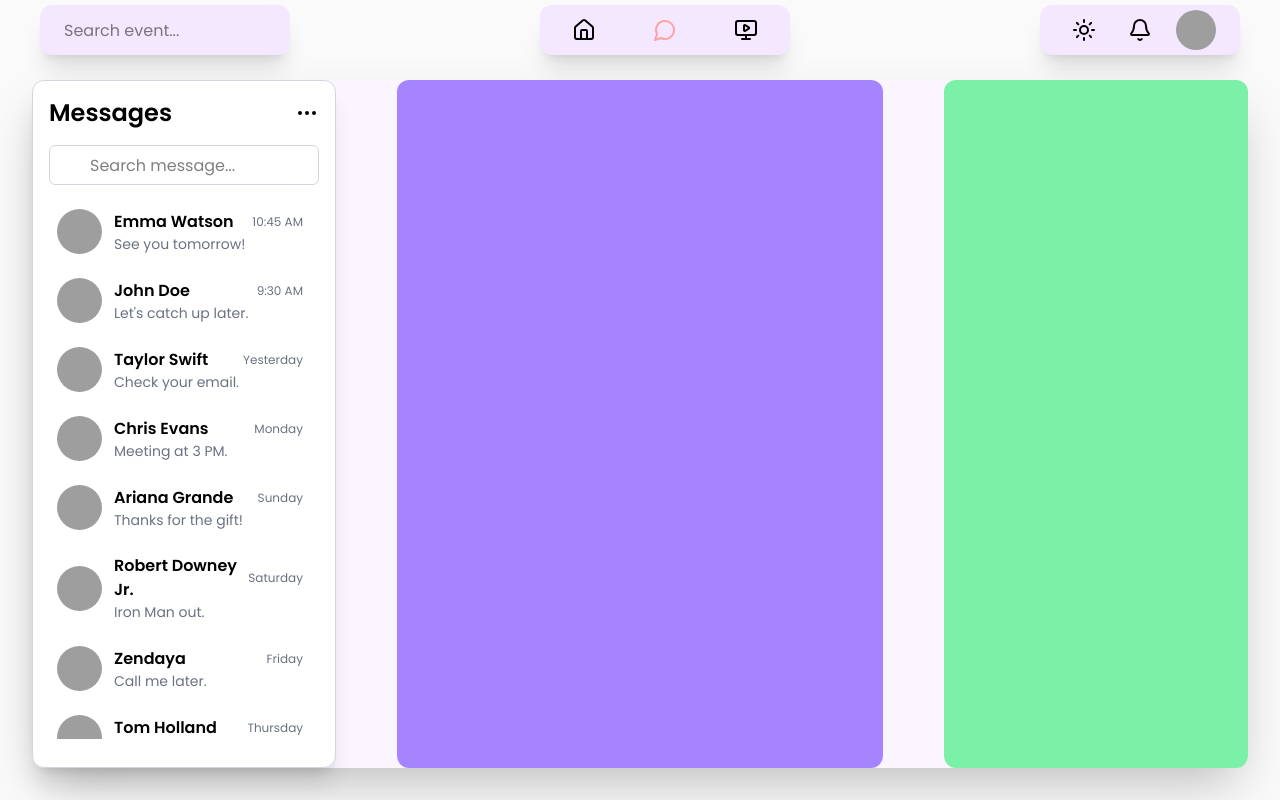
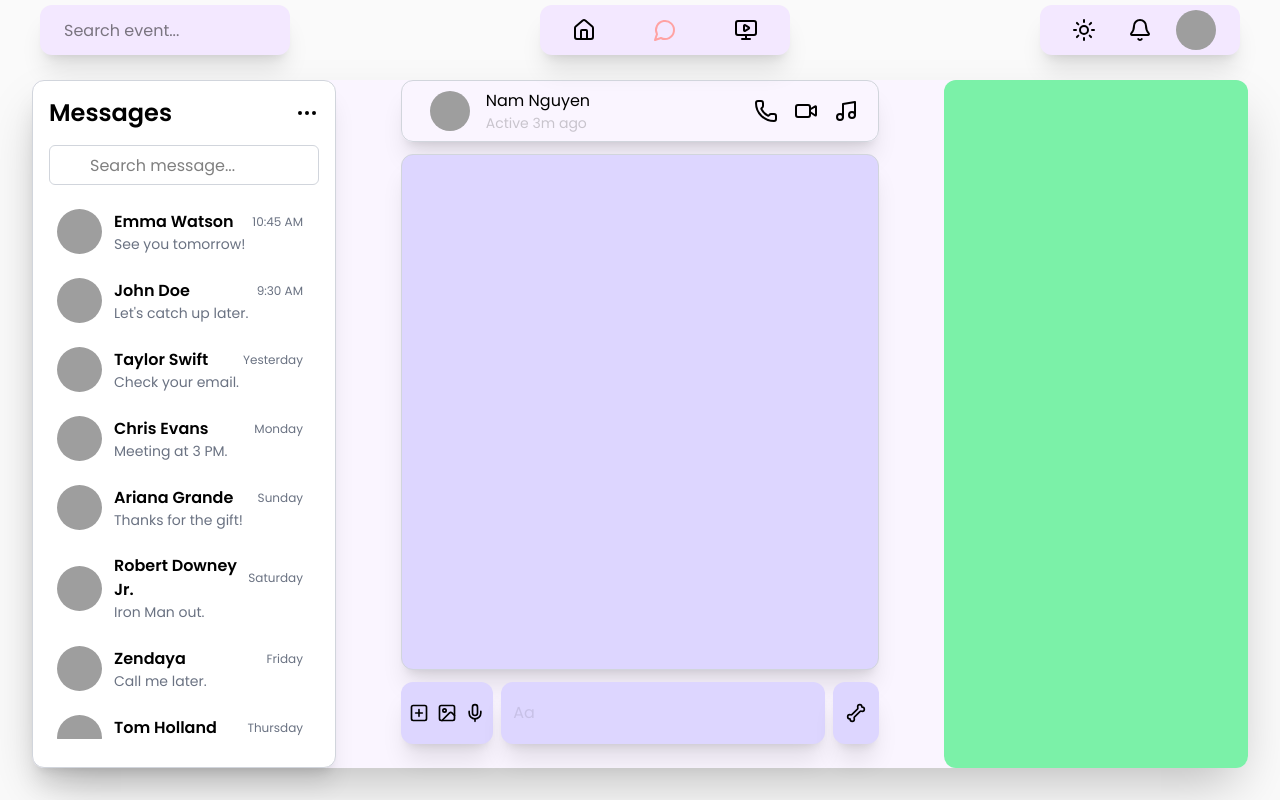
Before and after one commit to cyhinverse/YiBu, a React (Vite) app in the folder client/: page /messages in a window 1280 px wide. Built offline with nearby package versions, Linux system fonts and the light colour scheme; grey boxes are pictures that could not be loaded.

Commit message:
Desgin message components

```diff
--- a/client/src/components/UserComponents/ContentMessage/index.js
+++ /dev/null
@@ -1 +0,0 @@
-export { default as ContentMessage } from "./ContentMessage";
--- a/client/src/components/UserComponents/ContentMessage/ContentMessage.jsx
+++ b/client/src/components/UserComponents/MainMessage/MainMessage.jsx
@@ -1,8 +1,11 @@
 import React, { useState } from "react";
 import { Ellipsis, Search } from "lucide-react";
+import MessageOptions from "../Messages/MessageOptions";
+import MessageContents from "../Messages/MessageContents";
 
-const ContentMessage = () => {
+const MainMessage = () => {
   const [search, setSearch] = useState(false);
+  const [showOptions, setShowOptions] = useState(false);
 
   const users = [
     {
@@ -97,7 +100,13 @@ const ContentMessage = () => {
       <div className="w-[25%] h-full bg-white shadow-xl border border-gray-300 rounded-xl p-4 flex flex-col gap-4">
         <div className="flex justify-between items-center">
           <span className="text-2xl font-semibold">Messages</span>
-          <Ellipsis className="cursor-pointer hover:opacity-70" />
+          <div
+            onClick={() => setShowOptions(!showOptions)}
+            className="relative"
+          >
+            <Ellipsis className="cursor-pointer hover:opacity-70 " />
+            <MessageOptions showOptions={showOptions} />
+          </div>
         </div>
 
         {/* Search */}
@@ -152,10 +161,12 @@ const ContentMessage = () => {
       </div>
 
       {/* Chat content */}
-      <div className="w-[40%] h-full bg-violet-400 rounded-xl"></div>
+      <div className="w-[40%] h-full  rounded-xl ">
+        <MessageContents />
+      </div>
       <div className="w-[25%] h-full bg-green-300 rounded-xl"></div>
     </div>
   );
 };
 
-export default ContentMessage;
+export default MainMessage;
--- /dev/null
+++ b/client/src/components/UserComponents/MainMessage/index.js
@@ -0,0 +1 @@
+export { default as MainMessage } from "./MainMessage";
--- /dev/null
+++ b/client/src/components/UserComponents/Messages/FooterMessageContent.jsx
@@ -0,0 +1,26 @@
+import { Bone, Image, Mic, SquarePlus } from "lucide-react";
+import React from "react";
+
+const FooterMessageContent = () => {
+  return (
+    <div className="w-auto  h-[9%] items-center mx-1  rounded-xl  justify-between  flex  gap-2">
+      <div className="w-[20%] h-full flex justify-center rounded-xl shadow-xl bg-violet-200 items-center gap-2 ">
+        <SquarePlus size={20} />
+        <Image size={20} />
+        <Mic size={20} />
+      </div>
+      <div className="w-[70%] h-full flex justify-center bg-violet-200 rounded-xl shadow-xl outline-none">
+        <input
+          type="text"
+          className="w-full h-full px-3 font-normal text-black/20 border-none outline-none"
+          placeholder="Aa"
+        />
+      </div>
+      <div className="w-[10%] bg-violet-200 h-full rounded-xl flex justify-center items-center shadow-xl">
+        <Bone size={20} />
+      </div>
+    </div>
+  );
+};
+
+export default FooterMessageContent;
--- /dev/null
+++ b/client/src/components/UserComponents/Messages/HeaderMessageContent.jsx
@@ -0,0 +1,28 @@
+import { Music, Phone, Video } from "lucide-react";
+import React from "react";
+
+const HeaderMessageContent = () => {
+  return (
+    <div className="w-auto  h-[9%]  rounded-xl shadow-xl justify-between mx-1 px-5 flex border border-gray-300">
+      <div className="flex items-center gap-2 w-[200px] h-full hover:bg-black/10 rounded-xl px-2 transition-all ease-in-out duration-300 cursor-pointer ">
+        <img
+          className="h-[40px] w-[40px] rounded-full object-cover"
+          src="https://images.unsplash.com/photo-1599110364868-364162848518?q=80&w=1974&auto=format&fit=crop&ixlib=rb-4.0.3&ixid=M3wxMjA3fDB8MHxwaG90by1wYWdlfHx8fGVufDB8fHx8fA%3D%3D"
+          alt="Avatar"
+        />
+        <div className="flex flex-col ml-2">
+          <span className="text-black">Nam Nguyen</span>
+          <span className="text-black/20 text-sm">Active 3m ago</span>
+        </div>
+      </div>
+
+      <div className="flex gap-4 h-full items-center">
+        <Phone />
+        <Video />
+        <Music />
+      </div>
+    </div>
+  );
+};
+
+export default HeaderMessageContent;
--- /dev/null
+++ b/client/src/components/UserComponents/Messages/MainMessageContent.jsx
@@ -0,0 +1,9 @@
+import React from "react";
+
+const MainMessageContent = () => {
+  return (
+    <div className="w-auto mx-1   h-[75%] bg-violet-200 rounded-xl shadow-xl justify-between px-5 flex border border-gray-300"></div>
+  );
+};
+
+export default MainMessageContent;
--- /dev/null
+++ b/client/src/components/UserComponents/Messages/MessageContents.jsx
@@ -0,0 +1,16 @@
+import React from "react";
+import HeaderMessageContent from "./HeaderMessageContent";
+import MainMessageContent from "./MainMessageContent";
+import FooterMessageContent from "./FooterMessageContent";
+
+const MessageContents = () => {
+  return (
+    <div className="w-full h-full flex flex-col gap-3">
+      <HeaderMessageContent />
+      <MainMessageContent />
+      <FooterMessageContent />
+    </div>
+  );
+};
+
+export default MessageContents;
--- /dev/null
+++ b/client/src/components/UserComponents/Messages/MessageOptions.jsx
@@ -0,0 +1,38 @@
+import React from "react";
+
+const MessageOptions = ({ showOptions }) => {
+  const MessageOp = [
+    {
+      id: 1,
+      name: "Disable messages",
+    },
+    {
+      id: 2,
+      name: "Message security",
+    },
+    {
+      id: 3,
+      name: "Store messages",
+    },
+    {
+      id: 4,
+      name: "Exit",
+    },
+  ];
+  return (
+    showOptions && (
+      <div className="z-20 flex flex-col gap-1 w-fit p-4 rounded-md border border-gray-300 h-fit bg-purple-500 absolute top-5 ">
+        {MessageOp.map((option) => (
+          <div
+            className="text-white font-medium  w-full text-nowrap bg-white/20 hover:opacity-60 cursor-pointer p-2 rounded-md outline-none"
+            key={option.id}
+          >
+            {option.name}
+          </div>
+        ))}
+      </div>
+    )
+  );
+};
+
+export default MessageOptions;
--- /dev/null
+++ b/client/src/components/UserComponents/Messages/index.js
@@ -0,0 +1,5 @@
+export { default as MessageOptions } from "./MessageOptions";
+export { default as MessageContents } from "./MessageContents";
+export { default as HeaderMessageContent } from "./HeaderMessageContent";
+export { default as MainMessageContent } from "./MainMessageContent";
+export { default as FooterMessageContent } from "./FooterMessageContent";
--- a/client/src/components/UserComponents/index.js
+++ b/client/src/components/UserComponents/index.js
@@ -4,4 +4,5 @@ export * from "./Posts";
 export * from "./TrendingVideo";
 export * from "./TrendingTopics";
 export * from "./TopUser";
-export * from "./ContentMessage";
+export * from "./MainMessage";
+export * from "./Messages";
--- a/client/src/pages/UserPage/Message.jsx
+++ b/client/src/pages/UserPage/Message.jsx
@@ -1,10 +1,10 @@
 import React from "react";
-import { ContentMessage } from "../../components/UserComponents";
+import { MainMessage } from "../../components/UserComponents";
 
 const Message = () => {
   return (
     <>
-      <ContentMessage />
+      <MainMessage />
     </>
   );
 };
```
